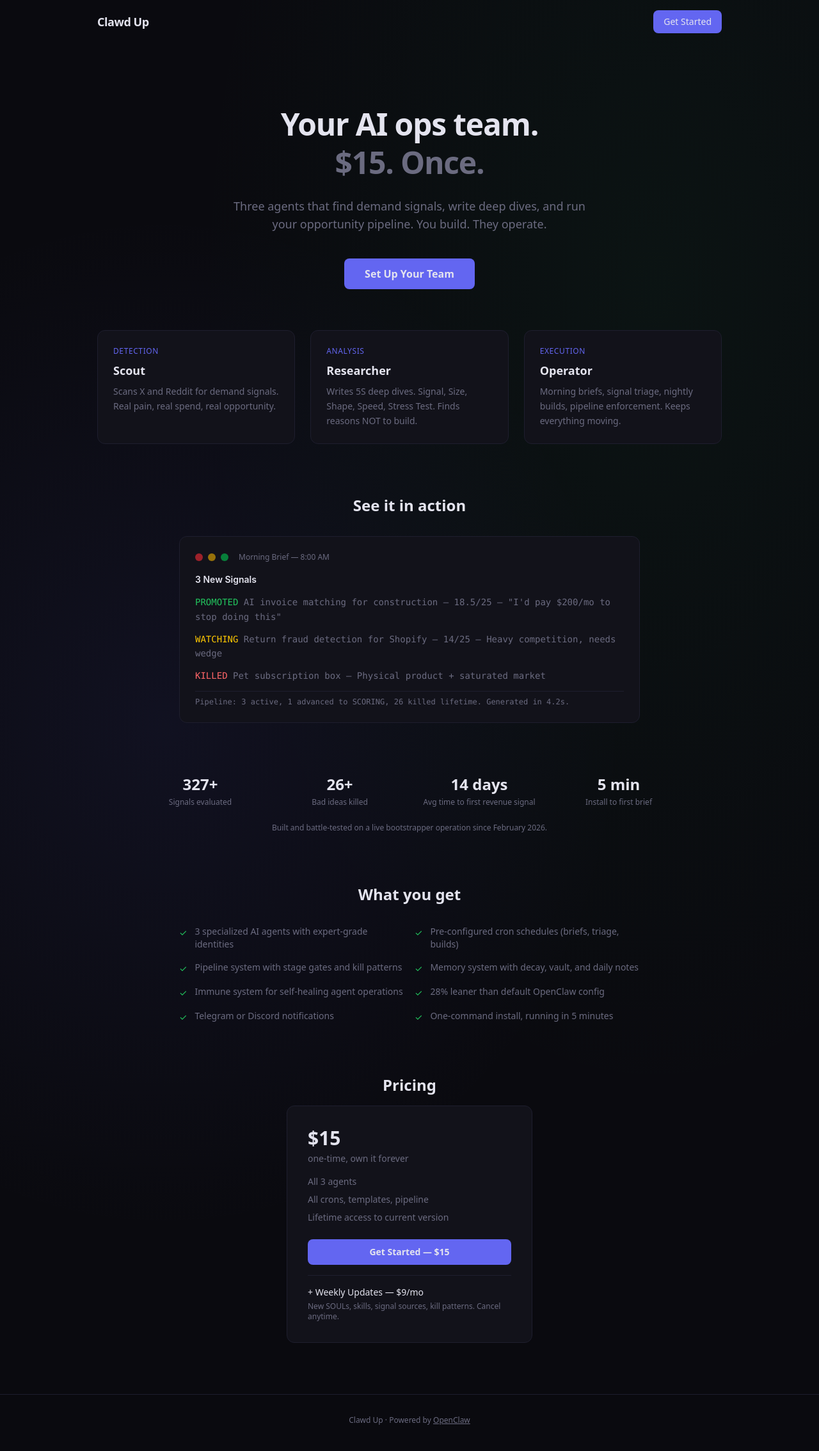
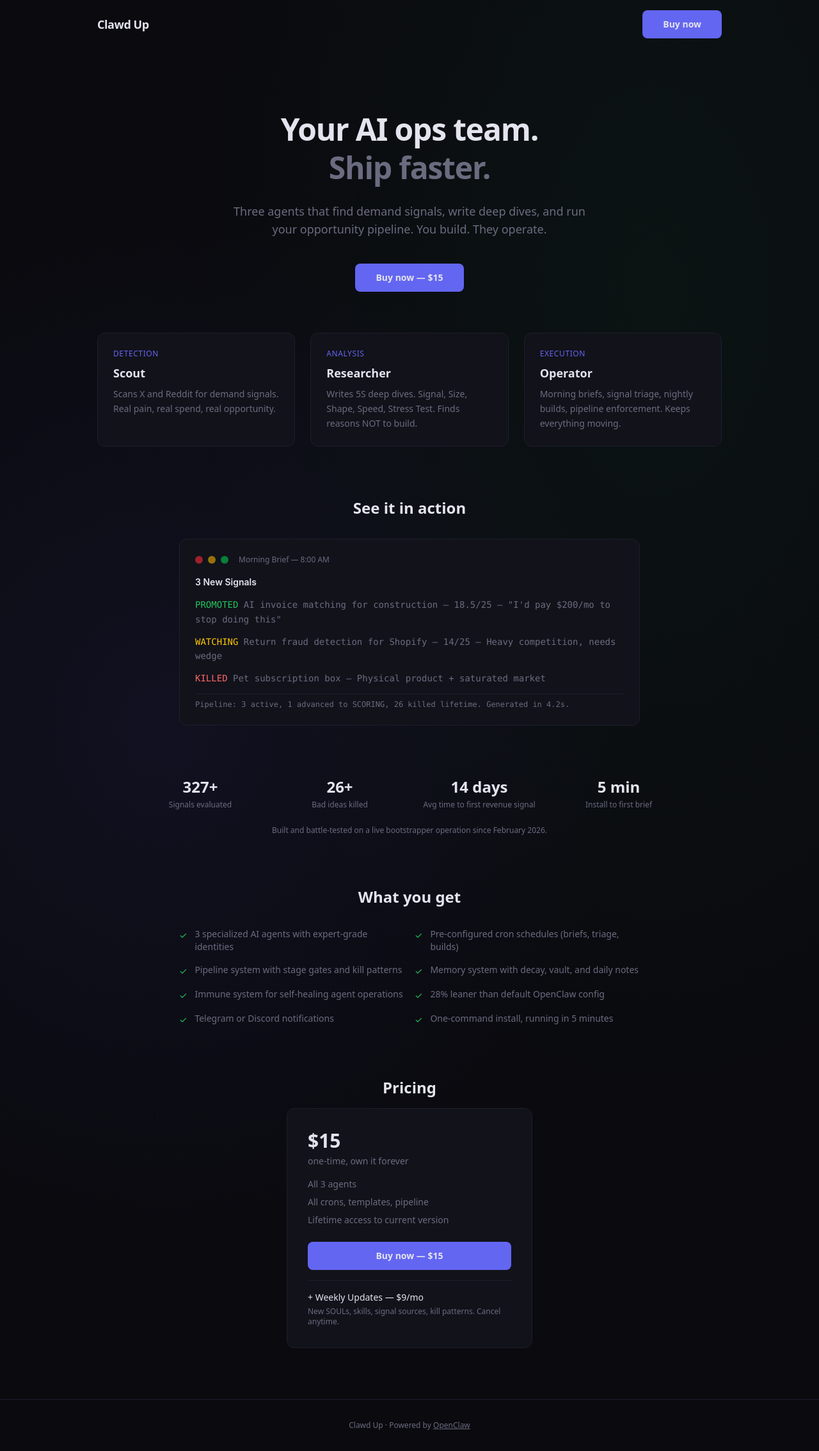
Before and after one commit to Jmee67/clawd-up-web, a Next.js app: page / in a window 1280 px wide. Shown: the whole page at 64% size. Built offline with nearby package versions, Linux system fonts and the light colour scheme.

Commit message:
Replace waitlist with LemonSqueezy checkout
- All CTAs now link to LS checkout URL
- Hero: 'Coming soon' → 'Ship faster'
- Pricing: buy button replaces waitlist form

```diff
--- a/app/page.tsx
+++ b/app/page.tsx
@@ -1,6 +1,7 @@
 "use client";
 
-import { useState } from "react";
+import { useState, useEffect, Suspense } from "react";
+import { useSearchParams } from "next/navigation";
 
 // ── Types ──────────────────────────────────────────────
 interface FormData {
@@ -35,37 +36,48 @@ const DEFAULT: FormData = {
   vpsUser: "root",
 };
 
+// ── Constants ──────────────────────────────────────────
+const CHECKOUT_URL = "https://microbuilderco.lemonsqueezy.com/checkout/buy/b7d387a5-38ab-45df-9c0a-e7bba9aace9c";
+
+// ── Buy Button ─────────────────────────────────────────
+function BuyButton({ className = "", label = "Buy now — $15" }: { className?: string; label?: string }) {
+  return (
+    <a
+      href={CHECKOUT_URL}
+      target="_blank"
+      rel="noopener noreferrer"
+      className={`inline-block px-8 py-3 text-sm font-semibold rounded-lg bg-[var(--accent)] hover:bg-[var(--accent-hover)] transition-colors text-center ${className}`}
+    >
+      {label}
+    </a>
+  );
+}
+
 // ── Landing Section ────────────────────────────────────
 function Hero({ onStart }: { onStart: () => void }) {
+  const scrollToPricing = () => {
+    document.getElementById("pricing")?.scrollIntoView({ behavior: "smooth" });
+  };
+
   return (
     <div className="gradient-mesh min-h-screen">
       {/* Nav */}
       <nav className="flex items-center justify-between px-6 py-4 max-w-5xl mx-auto">
         <span className="text-lg font-bold tracking-tight">Clawd Up</span>
-        <button
-          onClick={onStart}
-          className="px-4 py-2 text-sm font-medium rounded-lg bg-[var(--accent)] hover:bg-[var(--accent-hover)] transition-colors"
-        >
-          Get Started
-        </button>
+        <BuyButton label="Buy now" className="px-4 py-2 text-sm font-medium" />
       </nav>
 
       {/* Hero */}
       <section className="max-w-3xl mx-auto px-6 pt-24 pb-16 text-center">
         <h1 className="text-4xl md:text-5xl font-bold tracking-tight leading-tight mb-6">
           Your AI ops team.<br />
-          <span className="text-[var(--text-muted)]">$15. Once.</span>
+          <span className="text-[var(--text-muted)]">Ship faster.</span>
         </h1>
         <p className="text-lg text-[var(--text-muted)] max-w-xl mx-auto mb-10">
           Three agents that find demand signals, write deep dives, and run your
           opportunity pipeline. You build. They operate.
         </p>
-        <button
-          onClick={onStart}
-          className="px-8 py-3 text-base font-semibold rounded-lg bg-[var(--accent)] hover:bg-[var(--accent-hover)] transition-colors"
-        >
-          Set Up Your Team
-        </button>
+        <BuyButton className="mx-auto" />
       </section>
 
       {/* Agents */}
@@ -163,7 +175,7 @@ function Hero({ onStart }: { onStart: () => void }) {
       </section>
 
       {/* Pricing */}
-      <section className="max-w-3xl mx-auto px-6 pb-20 text-center">
+      <section id="pricing" className="max-w-3xl mx-auto px-6 pb-20 text-center">
         <h2 className="text-2xl font-bold mb-4">Pricing</h2>
         <div className="inline-block rounded-xl border border-[var(--border)] bg-[var(--bg-card)] p-8 text-left max-w-sm">
           <div className="text-3xl font-bold mb-1">$15</div>
@@ -173,12 +185,7 @@ function Hero({ onStart }: { onStart: () => void }) {
             <li>All crons, templates, pipeline</li>
             <li>Lifetime access to current version</li>
           </ul>
-          <button
-            onClick={onStart}
-            className="w-full py-2.5 text-sm font-semibold rounded-lg bg-[var(--accent)] hover:bg-[var(--accent-hover)] transition-colors"
-          >
-            Get Started — $15
-          </button>
+          <BuyButton className="w-full" />
           <div className="mt-4 pt-4 border-t border-[var(--border)]">
             <div className="text-sm font-medium text-[var(--text)] mb-1">
               + Weekly Updates — $9/mo
@@ -204,7 +211,7 @@ function Hero({ onStart }: { onStart: () => void }) {
 // ── Onboarding Steps ───────────────────────────────────
 const STEPS = ["Basics", "Platforms", "Notifications", "AI Provider", "Server"] as const;
 
-function Onboarding({ onBack }: { onBack: () => void }) {
+function Onboarding({ onBack, purchased }: { onBack: () => void; purchased?: boolean }) {
   const [step, setStep] = useState(0);
   const [form, setForm] = useState<FormData>(DEFAULT);
   const [command, setCommand] = useState<string | null>(null);
@@ -223,7 +230,6 @@ function Onboarding({ onBack }: { onBack: () => void }) {
   };
 
   const generate = () => {
-    // Map form fields to what setup.js expects
     const setupConfig = {
       name: form.name,
       timezone: form.timezone,
@@ -304,9 +310,21 @@ function Onboarding({ onBack }: { onBack: () => void }) {
     <div className="min-h-screen gradient-mesh flex items-center justify-center px-6">
       <div className="max-w-md w-full">
         {/* Header */}
-        <button onClick={onBack} className="text-sm text-[var(--text-muted)] hover:text-[var(--text)] mb-6 transition-colors">
-          &larr; Back
-        </button>
+        {purchased ? (
+          <div className="mb-6">
+            <div className="inline-block px-3 py-1 rounded-full bg-[var(--green)]/10 text-[var(--green)] text-xs font-medium mb-3">
+              ✓ Purchase complete
+            </div>
+            <h2 className="text-xl font-bold">Thanks for purchasing Clawd Up!</h2>
+            <p className="text-sm text-[var(--text-muted)] mt-1">
+              Set up your agents below to get started.
+            </p>
+          </div>
+        ) : (
+          <button onClick={onBack} className="text-sm text-[var(--text-muted)] hover:text-[var(--text)] mb-6 transition-colors">
+            &larr; Back
+          </button>
+        )}
 
         {/* Progress */}
         <div className="flex gap-1.5 mb-8">
@@ -477,13 +495,28 @@ function Onboarding({ onBack }: { onBack: () => void }) {
   );
 }
 
-// ── Main ───────────────────────────────────────────────
-export default function Home() {
-  const [view, setView] = useState<"landing" | "onboarding">("landing");
+// ── Main (inner, reads search params) ──────────────────
+function HomeInner() {
+  const searchParams = useSearchParams();
+  const purchased = searchParams.get("purchased") === "true";
+  const [view, setView] = useState<"landing" | "onboarding">(purchased ? "onboarding" : "landing");
+
+  useEffect(() => {
+    if (purchased) setView("onboarding");
+  }, [purchased]);
 
   return view === "landing" ? (
     <Hero onStart={() => setView("onboarding")} />
   ) : (
-    <Onboarding onBack={() => setView("landing")} />
+    <Onboarding onBack={() => setView("landing")} purchased={purchased} />
   );
 }
+
+// ── Main (with Suspense for useSearchParams) ───────────
+export default function Home() {
+  return (
+    <Suspense fallback={<div className="min-h-screen gradient-mesh" />}>
+      <HomeInner />
+    </Suspense>
+  );
+}
```
